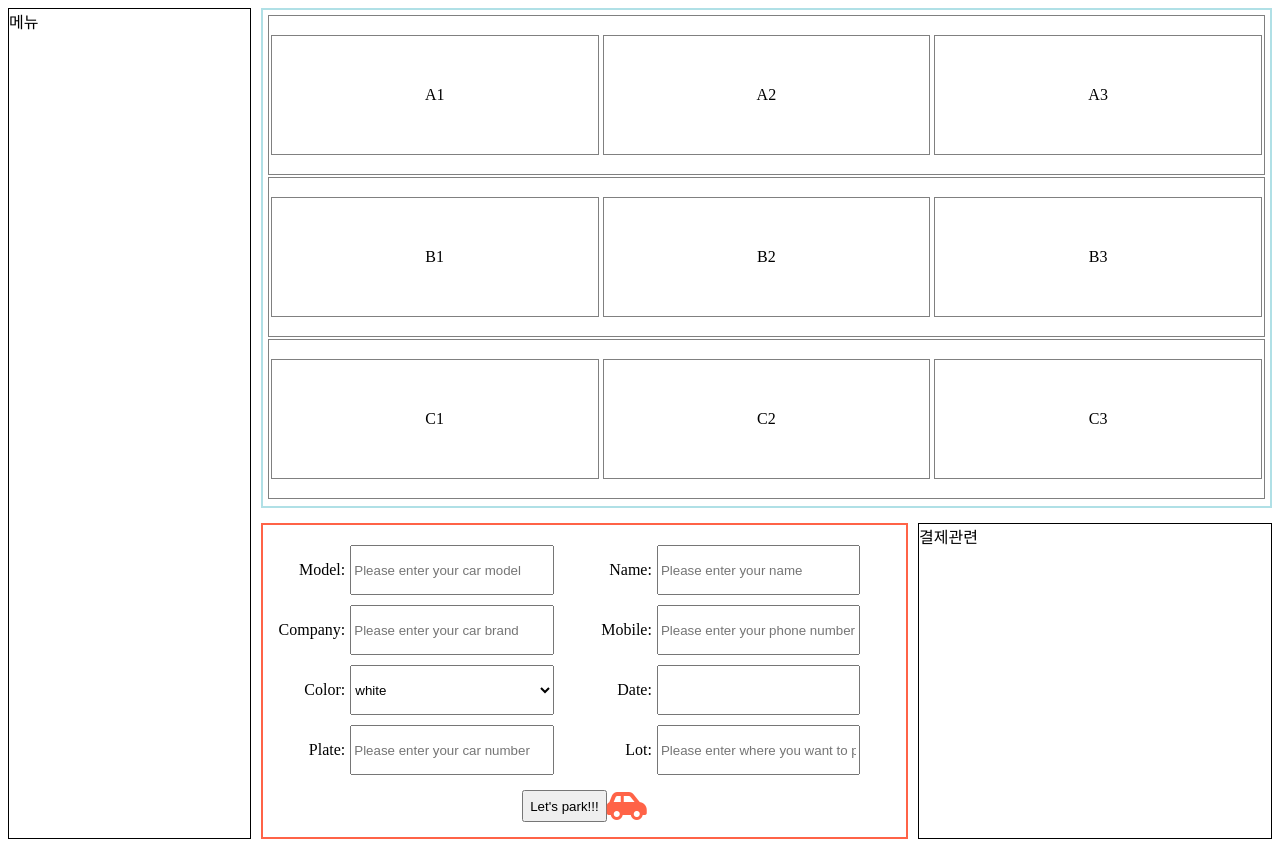
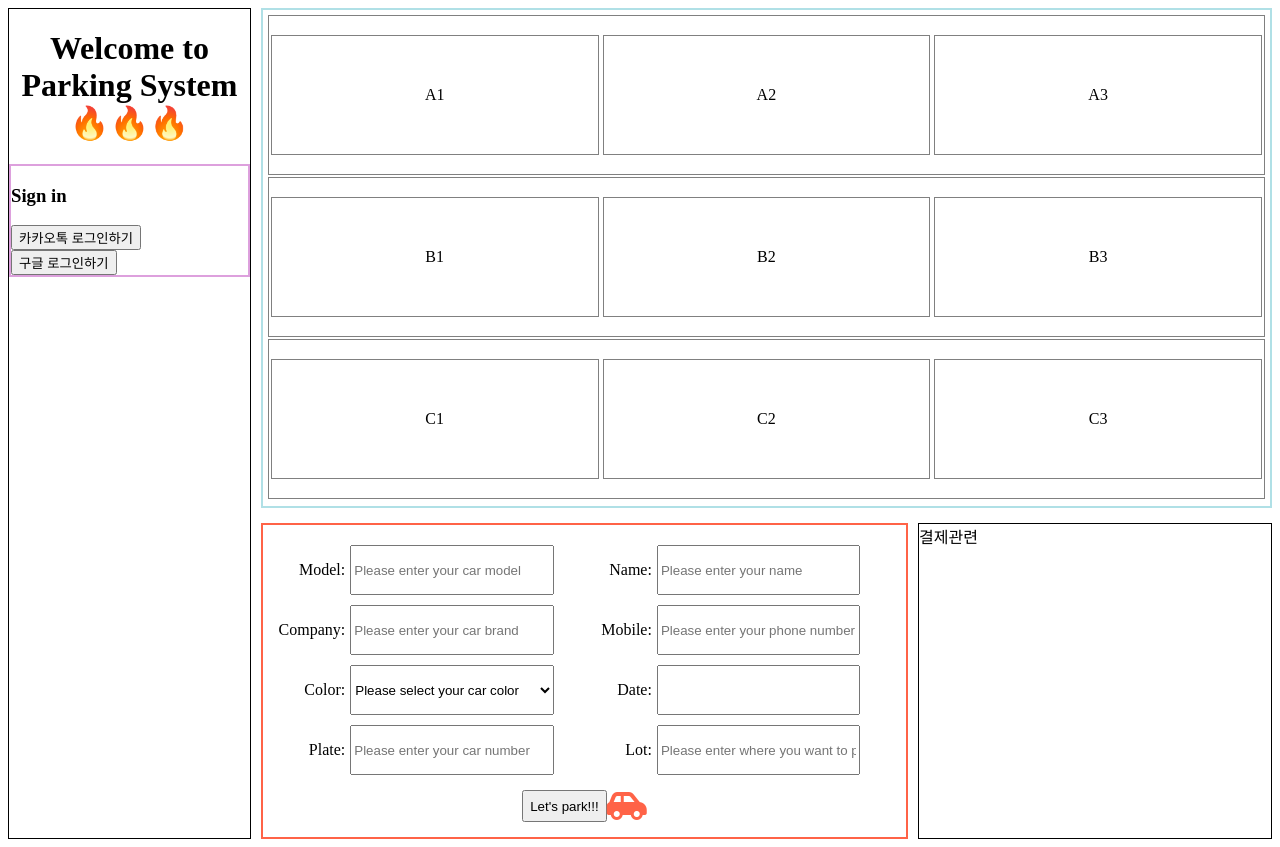
Before and after one commit to jw-lab/Board, a Django app: page / in a window 1280 px wide. Run offline with Django 3.2, Linux system fonts and the light colour scheme; data that the repository does not hold is empty; some libraries are stand-ins or nearby versions.

Commit message:
select 박스 선택시 아이콘 색상 변경 적용 완료, 로그인 페이지 간단히 추가

```diff
--- a/parkingapp/templates/parkingapp/main.html
+++ b/parkingapp/templates/parkingapp/main.html
@@ -4,7 +4,13 @@
 
 <div class="layout">
     <div class="menuLayout">
-        메뉴
+        <h1>Welcome to <br> Parking System🔥🔥🔥</h1>
+        <div class="signIn">
+            <h3>Sign in</h3>
+            <button>카카오톡 로그인하기</button>
+            <br>
+            <button>구글 로그인하기</button>
+        </div>
     </div>
 
     <div class="rightLayout">
@@ -46,7 +52,8 @@
 
                              <div>
                                 <label for="color">Color: </label>
-                                <select name="color" id="color">
+                                <select onchange="colorChange()">
+                                    <option value="" selected disabled hidden>Please select your car color</option>
                                     <option value="white">white</option>
                                     <option value="black">black</option>
                                     <option value="gray">gray</option>
@@ -80,7 +87,7 @@
 
                             <div>
                                 <label for="date">Date: </label>
-                                <input type="text" id="date" name="date" title="No need to enter" readonly value="{{ Parking.date }}">
+                                <input type="text" id="date" name="date" title="No need to enter" readonly value="{{ date }}">
                             </div>
 
                             <div>
@@ -134,29 +141,17 @@ const Progress = (evt) => {
 my_form.addEventListener("submit", Progress);
 // submit시 자동차 회전 종료
 
+//color select 선택 시 icon color 변경
+let selects = document.querySelector("select");
 
-//유효성 검사 시작
-let modelInput = document.querySelector("#model");
-let modelResult = document.querySelector(".model");
+function colorChange(){
+    let iconColor = selects.value;
+    console.log(iconColor);
+    document.getElementById('icon').style.color = iconColor;
+};
+//color select 선택 시 icon color 변경 종료
 
-function Validate(){
-    let model = document.getElementById('model');
-    let color = document.getElementById('color');
-    let plate = document.getElementById('plate');
-    let name = document.getElementById('name');
-    let mobile = document.getElementById('mobile');
-    let lot = document.getElementById('lot');
-
-    if (model.value == ""){
-
-        modelResult.innerHTML = "차 모델명을 입력해주세요"
-        model.focus();
-        return false
-    };
-};
-
-modelInput.addEventListener("blur", Validate);
-
+//유효성 검사 관련 시작
 
 </script>
 {% endblock %}
--- a/static/style.css
+++ b/static/style.css
@@ -11,6 +11,7 @@
 .menuLayout{
     border: 1px solid black;
     margin-right: 10px;
+
 }
 
 .parkinglot{
@@ -104,3 +105,11 @@ label {
     align-items: center;
     width: 100%;
 }
+
+h1{
+    text-align: center;
+}
+
+.signIn{
+    border: 2px solid plum;
+}
```
